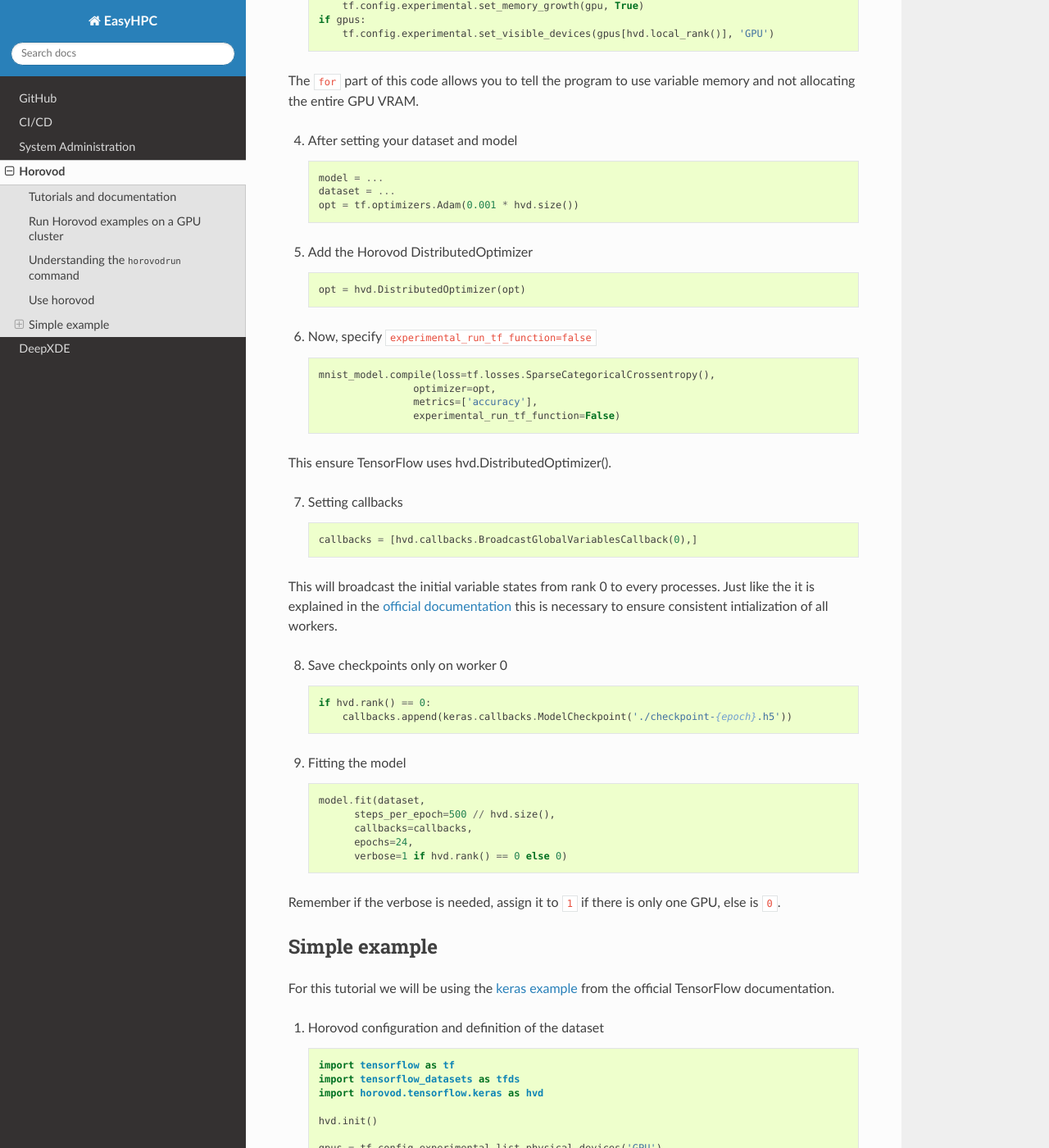
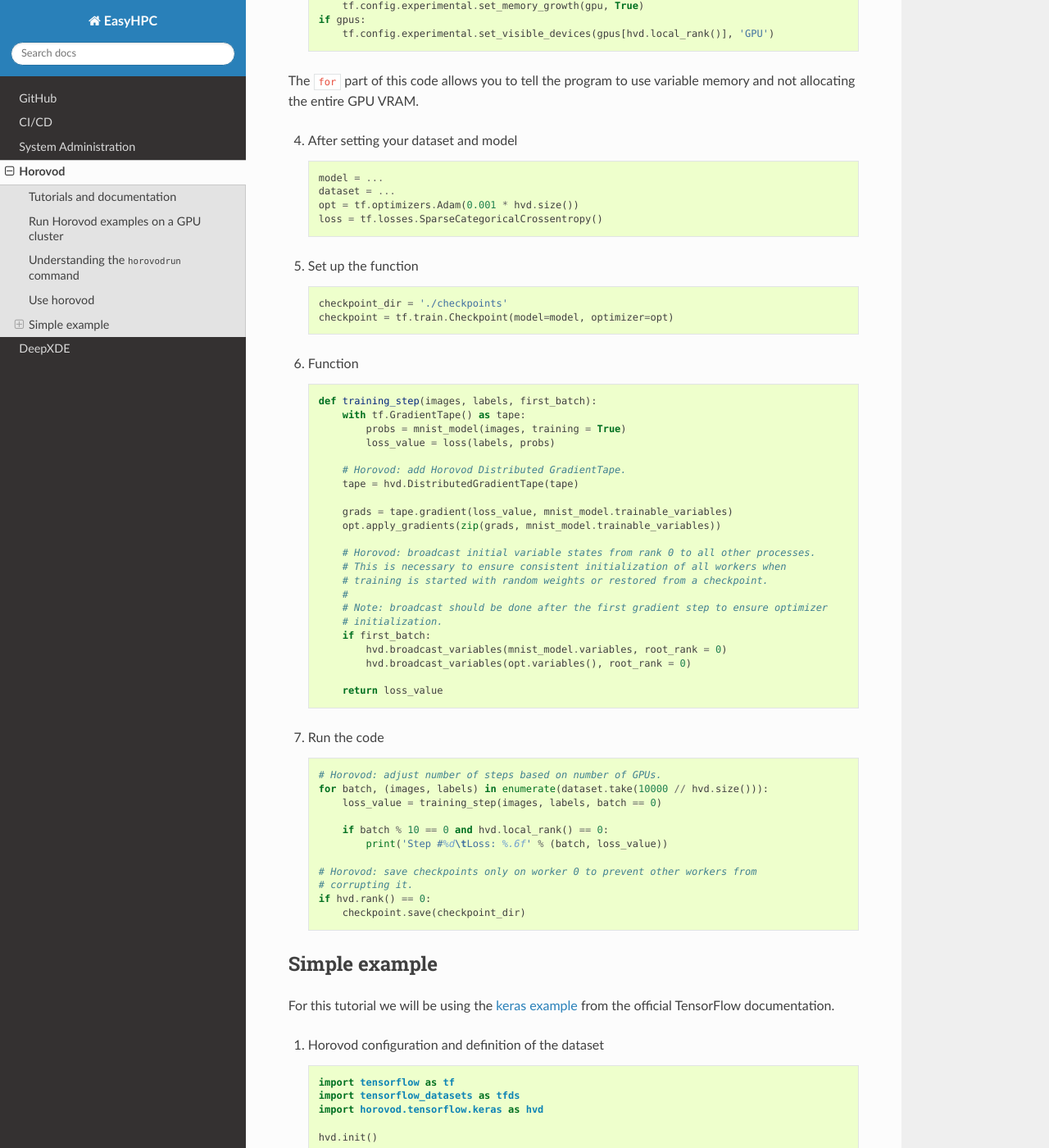
Before and after one commit to pescap/EasyHPC, a Sphinx documentation site: the page built from docs/source/horovod.rst, in a window 1280 px wide and 1400 px high, scrolled down 1706 px. Shown: the whole window at 82% size. Built offline with Sphinx 7.4.7 and the Read the Docs theme 2.0.0, drawn with Linux system fonts in a browser that asks for light colours; some of the changed text lies outside the part shown.

Commit message:
changed keras example

```diff
--- a/docs/source/horovod.rst
+++ b/docs/source/horovod.rst
@@ -62,12 +62,12 @@ working on only one machine.
 
 Use horovod
 -----------
-In this section we will implement Horovod to a TensorFlow v2 Keras code.
+In this section we will implement Horovod to a TensorFlow V2 code from this `example <https://horovod.readthedocs.io/en/stable/tensorflow.html>`_.
 
 1. Import horovod ::
 
     import tensorflow as tf
-    import horovod.tensorflow.keras as horovod
+    import horovod.tensorflow as hvd
 
 2. Initialize horovod ::
 
@@ -89,42 +89,51 @@ GPU VRAM.
     model = ...
     dataset = ...
     opt = tf.optimizers.Adam(0.001 * hvd.size())
+    loss = tf.losses.SparseCategoricalCrossentropy()
 
-5. Add the Horovod DistributedOptimizer ::
+5. Set up the function ::
 
-    opt = hvd.DistributedOptimizer(opt)
+    checkpoint_dir = './checkpoints'
+    checkpoint = tf.train.Checkpoint(model=model, optimizer=opt)
 
-6. Now, specify ``experimental_run_tf_function=false`` ::
+6. Function ::
 
-    mnist_model.compile(loss=tf.losses.SparseCategoricalCrossentropy(),
-                    optimizer=opt,
-                    metrics=['accuracy'],
-                    experimental_run_tf_function=False)
+    def training_step(images, labels, first_batch):
+        with tf.GradientTape() as tape:
+            probs = mnist_model(images, training = True)
+            loss_value = loss(labels, probs)
 
-This ensure TensorFlow uses hvd.DistributedOptimizer().
+        # Horovod: add Horovod Distributed GradientTape.
+        tape = hvd.DistributedGradientTape(tape)
 
-7. Setting callbacks ::
+        grads = tape.gradient(loss_value, mnist_model.trainable_variables)
+        opt.apply_gradients(zip(grads, mnist_model.trainable_variables))
 
-    callbacks = [hvd.callbacks.BroadcastGlobalVariablesCallback(0),]
+        # Horovod: broadcast initial variable states from rank 0 to all other processes.
+        # This is necessary to ensure consistent initialization of all workers when
+        # training is started with random weights or restored from a checkpoint.
+        #
+        # Note: broadcast should be done after the first gradient step to ensure optimizer
+        # initialization.
+        if first_batch:
+            hvd.broadcast_variables(mnist_model.variables, root_rank = 0)
+            hvd.broadcast_variables(opt.variables(), root_rank = 0)
 
-This will broadcast the initial variable states from rank 0 to every processes.
-Just like the it is explained in the `official documentation <https://horovod.readthedocs.io/en/stable/keras.html>`_
-this is necessary to ensure consistent intialization of all workers.
+        return loss_value
 
-8. Save checkpoints only on worker 0 ::
+7. Run the code ::
 
+    # Horovod: adjust number of steps based on number of GPUs.
+    for batch, (images, labels) in enumerate(dataset.take(10000 // hvd.size())):
+        loss_value = training_step(images, labels, batch == 0)
+
+        if batch % 10 == 0 and hvd.local_rank() == 0:
+            print('Step #%d\tLoss: %.6f' % (batch, loss_value))
+
+    # Horovod: save checkpoints only on worker 0 to prevent other workers from
+    # corrupting it.
     if hvd.rank() == 0:
-        callbacks.append(keras.callbacks.ModelCheckpoint('./checkpoint-{epoch}.h5'))
-
-9. Fitting the model ::
-
-    model.fit(dataset,
-          steps_per_epoch=500 // hvd.size(),
-          callbacks=callbacks,
-          epochs=24,
-          verbose=1 if hvd.rank() == 0 else 0)
-
-Remember if the verbose is needed, assign it to ``1`` if there is only one GPU, else is ``0``.
+        checkpoint.save(checkpoint_dir)
 
 
 Simple example
```
